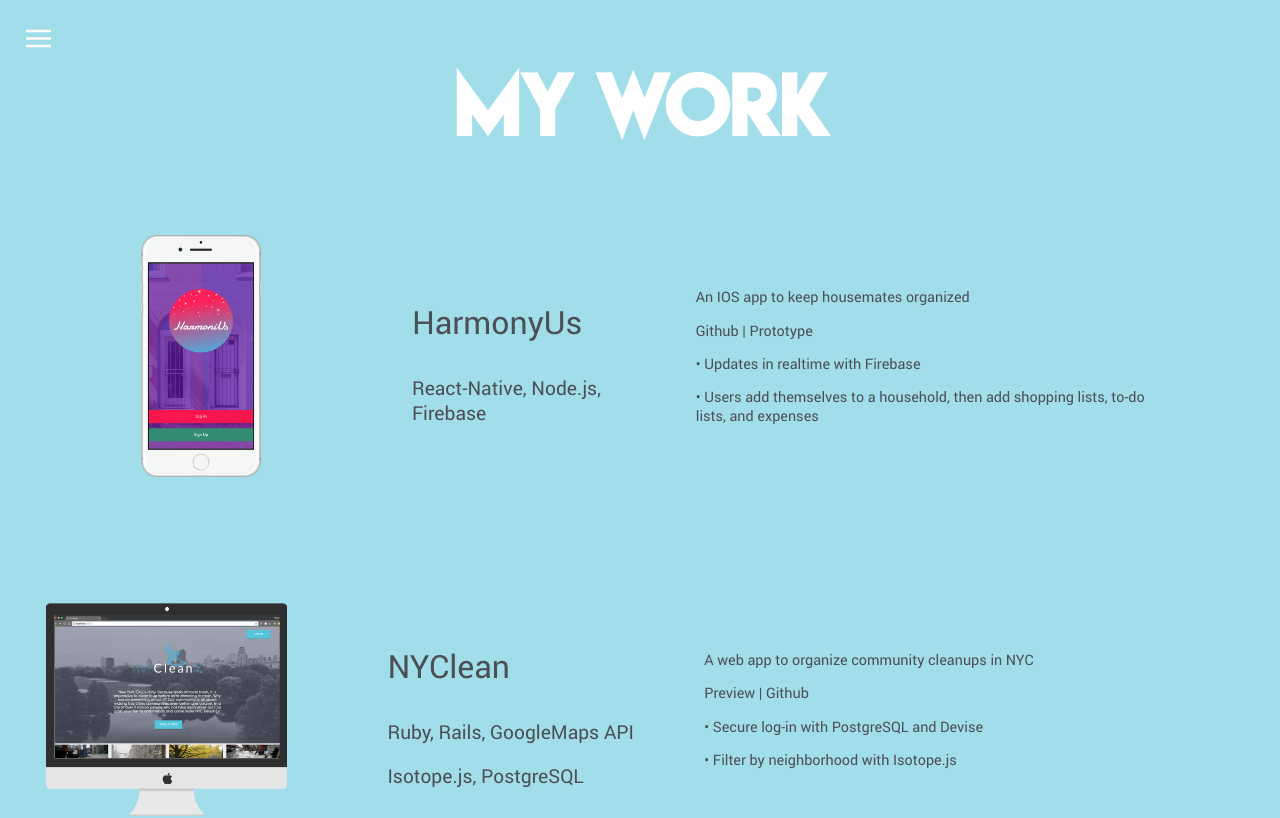
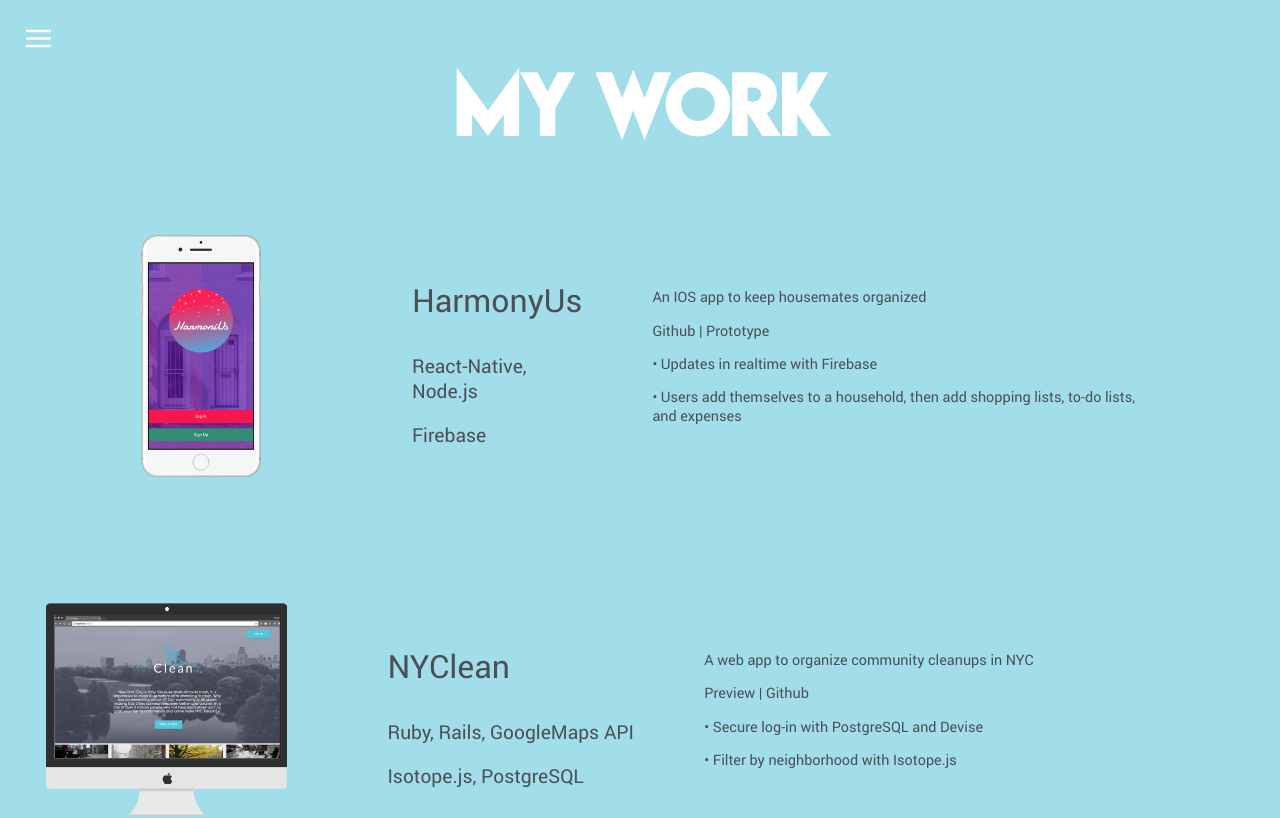
Before and after one commit to wstuckmeyer/portfolio, a React (Create React App) app: page /work in a window 1280 px wide. Shown: the top 818 px of the page. Built offline with nearby package versions, Linux system fonts and the light colour scheme.

Commit message:
fixed spacing

```diff
--- a/src/projects.js
+++ b/src/projects.js
@@ -37,7 +37,7 @@ export default class Projects extends Component{
 						<img id='HLogo' className='logoimg'src={HLogo}/>
 						<div id='p1'>
 							<p className='project-name'>HarmonyUs</p>
-							<p className='project-titles'>React-Native, Node.js, Firebase</p>
+							<p className='project-titles'>React-Native, Node.js</p><p className='project-titles'> Firebase</p>
 						</div>
 						<div className='description' id='p1descrip'>
 							<p>An IOS app to keep housemates organized</p>
```
